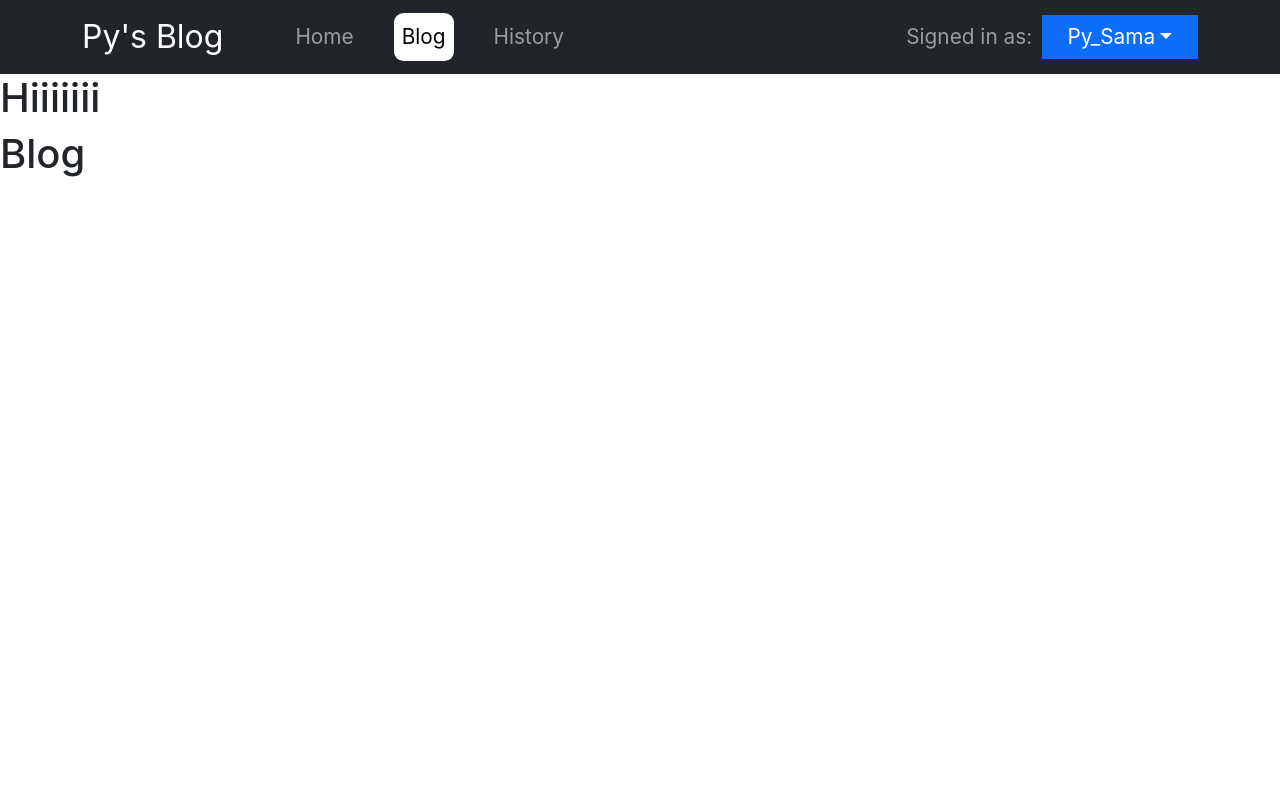
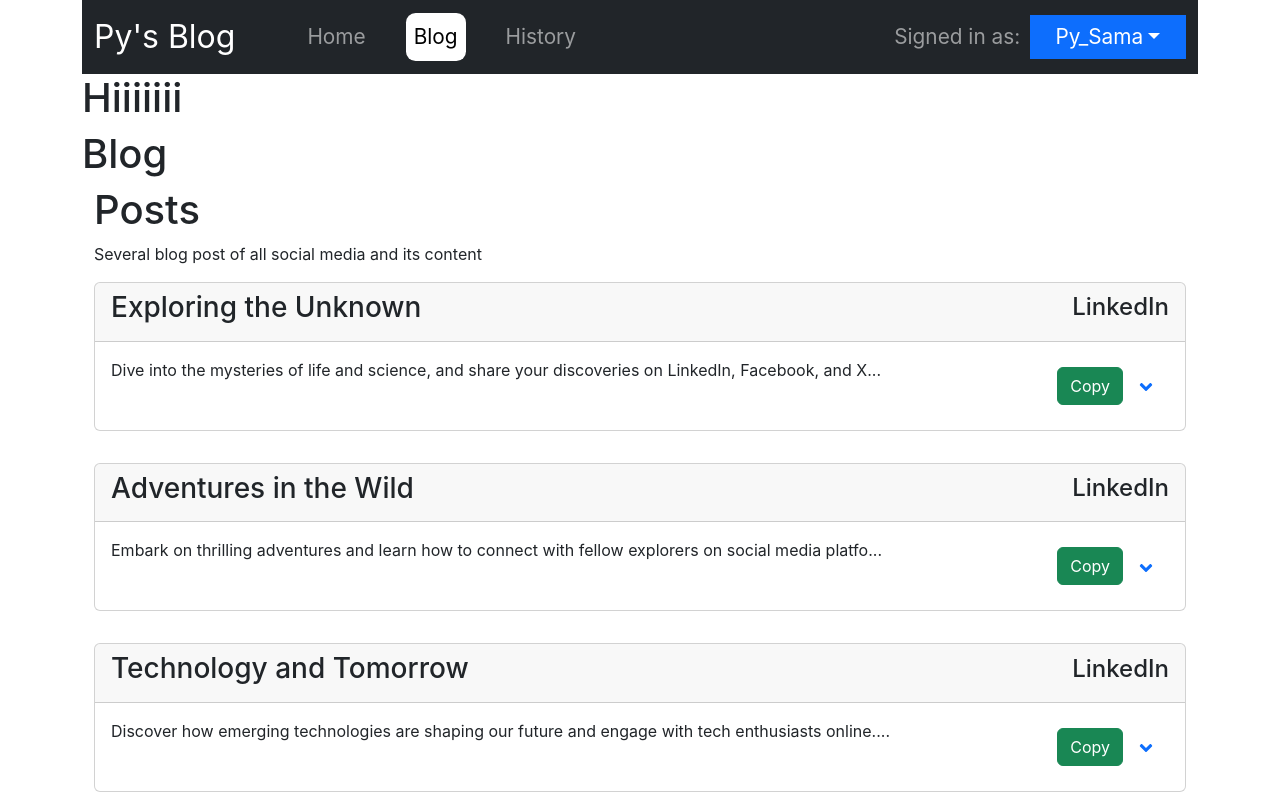
Before and after one commit to rashadmin/py_blog, a React (Create React App) app: page /blog in a window 1280 px wide. Shown: the top 800 px of the page. Built offline with nearby package versions, Linux system fonts and the light colour scheme.

Commit message:
added post card

```diff
--- a/src/App.js
+++ b/src/App.js
@@ -4,11 +4,14 @@ import Blog from './pages/blog';
 import History from './pages/history';
 import Home from './pages/home';
 import Profile from './pages/profile';
+import ApiProvider from './contexts/ApiProvider';
+import Container from 'react-bootstrap/Container';
 
 function App() {
   return (
-    <div className="App">
+    <Container className="App">
     <BrowserRouter>
+    <ApiProvider>
      <Header/>
      <Routes>
       <Route path='/home' element={<Home/>}/>
@@ -18,8 +21,10 @@ function App() {
       <Route path='*' element={<Navigate to="/"/>}/>
       <Route path='blog/:blog_id' element={<Blog/>}/>
      </Routes>
+     </ApiProvider>
     </BrowserRouter>
-    </div>
+
+    </Container>
   );
 }
 
--- /dev/null
+++ b/src/components/PostCard.js
@@ -0,0 +1,73 @@
+import { useState } from 'react';
+import Button from 'react-bootstrap/Button';
+import Card from 'react-bootstrap/Card';
+import Collapse from 'react-bootstrap/Collapse';
+import Stack from 'react-bootstrap/Stack';
+// imporfrom 'react-bootstra;
+import { FaAngleDown, FaAngleUp } from 'react-icons/fa'; // Font Awesome icons
+
+function PostCard(props) {
+  const [buttonText, setButtonText] = useState("Copy");
+  const [open, setOpen] = useState(false); // State to manage collapse
+
+
+  const handleButtonClick = () => {
+    navigator.clipboard.writeText(props.content).then(
+      () => {
+        setButtonText("Copied!"); // Temporarily change button text
+        setTimeout(() => setButtonText("Copy"), 2000); // Reset text after 2 seconds
+      },
+      (err) => {
+        console.error("Failed to copy text: ", err);
+      }
+    );
+  };
+  const toggleCollapse = () => {
+    setOpen(!open);
+  };
+
+  const truncatedContent = props.content.length > 10 && !open
+  ? props.content.substring(0, 100) + "..."
+  : props.content;
+
+  return (
+    <Card bg="tertiary" className="post_card">
+      <Card.Header className='d-flex justify-content-between align-items-center'>
+        <h3>
+      {props.title}
+        </h3>
+        <h4>
+      {props.media}
+        </h4>
+      </Card.Header>
+      <Card.Body>
+        {/* <Stack> */}
+        <div className='d-flex justify-content-between align-items-center'>
+        <Card.Text>
+
+        <Collapse in={open}>
+          <div id="collapse-content" className="mt-3">
+            <p>{truncatedContent}</p>
+            </div>
+          </Collapse>
+          {!open && <p>{truncatedContent}</p>}
+        </Card.Text>
+        <div className="d-flex justify-content-end align-items-center">
+          <Button className="fixed" variant="success" onClick={buttonText === "Copy" && handleButtonClick}>
+            {buttonText}
+          </Button>
+          <Button variant="link" onClick={toggleCollapse} aria-controls="collapse-content" aria-expanded={open} style={{ textDecoration: "none" }}>
+             {open ? <FaAngleUp size={20} /> : <FaAngleDown size={20} />}
+          </Button>
+        </div>
+
+        </div>
+
+
+        {/* </Stack> */}
+      </Card.Body>
+    </Card>
+  );
+}
+
+export default PostCard;
--- /dev/null
+++ b/src/contexts/ApiProvider.js
@@ -0,0 +1,64 @@
+import { createContext,useContext } from "react";
+
+
+const ApiContext = createContext();
+
+
+export default function ApiProvider({ children }) {
+    // const api = new ApiClient();
+    const api = {
+        chat : [
+            {"user": "Hi, can you help me with my account issue?", "agent": "Sure, what seems to be the problem?"},
+            {"user": "I can’t log in. It says my password is incorrect.", "agent": "Have you tried resetting your password?"},
+            {"user": "Not yet. Can you guide me through it?", "agent": "Of course. Click 'Forgot Password' and follow the prompts."},
+            {"user": "Alright, I’ll try that. Thanks!", "agent": "Okay."}
+                ],
+        hists : [
+          {
+              id: 1,
+              title: "Exploring the Unknown",
+              timestamp: "2 hours ago",
+              social_media: ["LinkedIn", "Facebook", "X"],
+              description: "Dive into the mysteries of life and science, and share your discoveries on LinkedIn, Facebook, and X."
+          },
+          {
+              id: 2,
+              title: "Adventures in the Wild",
+              timestamp: "5 minutes ago",
+              social_media: ["LinkedIn", "Facebook", "X"],
+              description: "Embark on thrilling adventures and learn how to connect with fellow explorers on social media platforms."
+          },
+          {
+              id: 3,
+              title: "Technology and Tomorrow",
+              timestamp: "30 seconds ago",
+              social_media: ["LinkedIn", "Facebook", "X"],
+              description: "Discover how emerging technologies are shaping our future and engage with tech enthusiasts online."
+          },
+          {
+              id: 4,
+              title: "A Journey Through Time",
+              timestamp: "1 day ago",
+              social_media: ["LinkedIn", "Facebook", "X"],
+              description: "Explore history's wonders and milestones, and discuss their impact on modern society through social media."
+          },
+          {
+              id: 5,
+              title: "Reflections on Progress",
+              timestamp: "3 hours ago",
+              social_media: ["LinkedIn", "Facebook", "X"],
+              description: "Reflect on humanity's achievements and share your thoughts on progress and innovation with your network."
+          }
+        ]
+
+    }
+    return (
+      <ApiContext.Provider value={api}>
+        {children}
+      </ApiContext.Provider>
+    );
+  }
+
+  export function useApi() {
+    return useContext(ApiContext);
+  }
--- a/src/index.css
+++ b/src/index.css
@@ -90,6 +90,10 @@ code {
   margin-bottom: 1rem;
 }
 
+.post_card{
+  margin-bottom: 2rem;
+}
+
 .history_card .fixed{
   min-width: 9rem;
   max-height: 3rem;
--- a/src/pages/blog.js
+++ b/src/pages/blog.js
@@ -1,8 +1,11 @@
 import React from 'react'
 import Body from '../components/Body'
+import { useState,useEffect } from 'react'
 import { useParams } from 'react-router-dom'
 import Container from 'react-bootstrap/Container'
 import CopyCard from '../components/Copy'
+import { useApi } from '../contexts/ApiProvider'
+import PostCard from '../components/PostCard'
 // import ChatBox from '../components/ChatBox'
 
 const  chat = [
@@ -54,6 +57,22 @@ const hists =
 
 export default function Blog() {
   const {blog_id} = useParams();
+  // const [history,setHistory] = useState()
+  // const api = useApi;
+
+  // useEffect(() => {
+  //   (async () => {
+  //     const hist_response = await api['hists'];
+  //     if (hist_response) {
+  //       setHistory(hist_response);
+  //     }
+  //     else {
+  //       setHistory(null);
+  //     }
+  //   })();
+  // }, [api]);
+
+
   // {blog_id!==undefined &&
       const new_data =hists[blog_id-1]
   // console.log(new_data)
@@ -62,11 +81,16 @@ export default function Blog() {
     <h1>Blog</h1>
     <h4>{blog_id}</h4>
     <Container>
-     {   chat[chat.length-1]['agent'] !== 'Okay.' ?
+     {  new_data===undefined  ?
         // // <ChatBox chat={chat}/>
-        <h1>Chatbot</h1>
+        <>
+        <h1>Posts</h1>
+        <p>Several blog post of all social media and its content</p>
+         {hists.map((eachs) => <PostCard title = {eachs['title']} media = {eachs['social_media'][0]}
+                  content ={eachs['description']}/>)}
+        </>
         :
-        new_data!==undefined && new_data['social_media'].map((media) => <CopyCard title={new_data.title} media={media} content={new_data.description}/>)
+        new_data['social_media'].map((media) => <CopyCard title={new_data.title} media={media} content={new_data.description}/>)
         }
        </Container>
    </Body>
```
